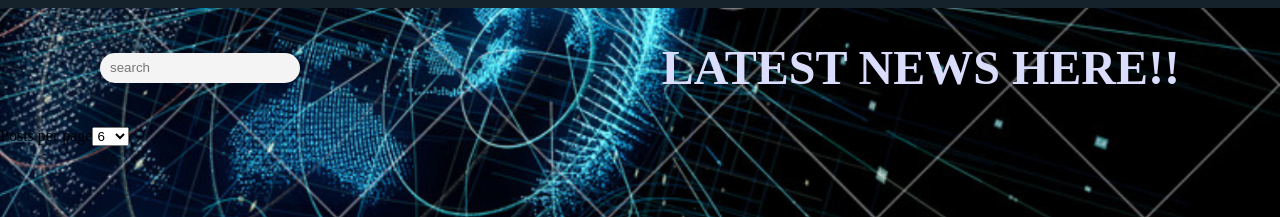
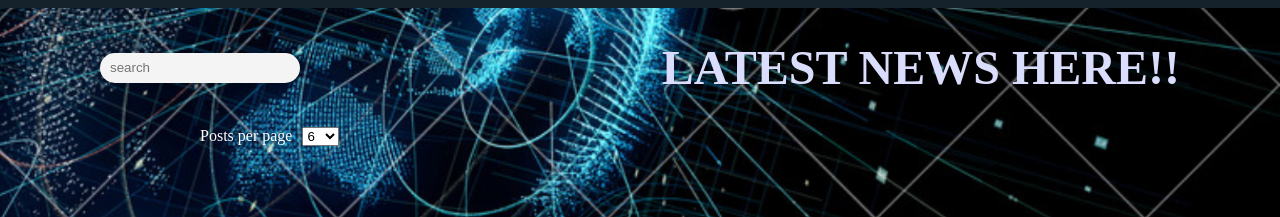
Before and after one commit to TaniaShcherbak/News, a Vue app: page / in a window 1280 px wide. Shown: the top 217 px of the page. Built offline with nearby package versions, Linux system fonts and the light colour scheme; no server answers.

Commit message:
Added styles

```diff
--- a/src/components/NavPanel.vue
+++ b/src/components/NavPanel.vue
@@ -20,3 +20,10 @@ export default {
     }
 }
 </script>
+<style>
+label {
+    color: white;
+    margin-left: 200px;
+    margin-right: 10px;
+}
+</style>
```
